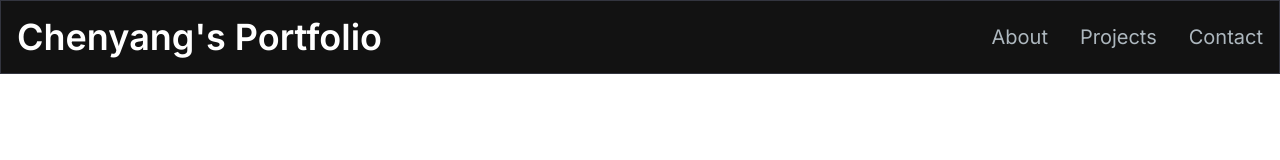
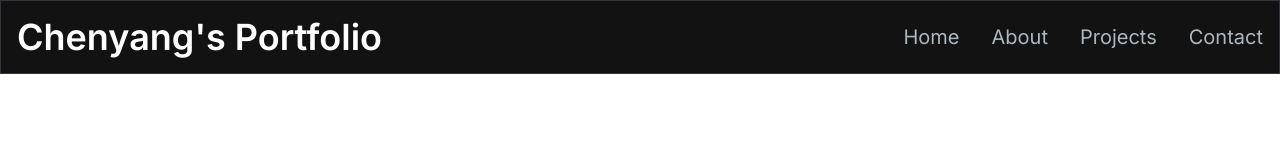
Before and after one commit to raphaeldu98/nextjs-portfolio, a Next.js app: page / in a window 1280 px wide. Shown: the top 160 px of the page. Built offline with nearby package versions, Linux system fonts and the light colour scheme.

Commit message:
add Home link to NavBar

```diff
--- a/app/components/NavBar.tsx
+++ b/app/components/NavBar.tsx
@@ -6,6 +6,10 @@ import { Bars3Icon, XMarkIcon } from "@heroicons/react/24/solid";
 import MenuOverlay from "./MenuOverlay";
 
 const navLinks = [
+  {
+    title: "Home",
+    path: "",
+  },
   {
     title: "About",
     path: "/#about",
```
